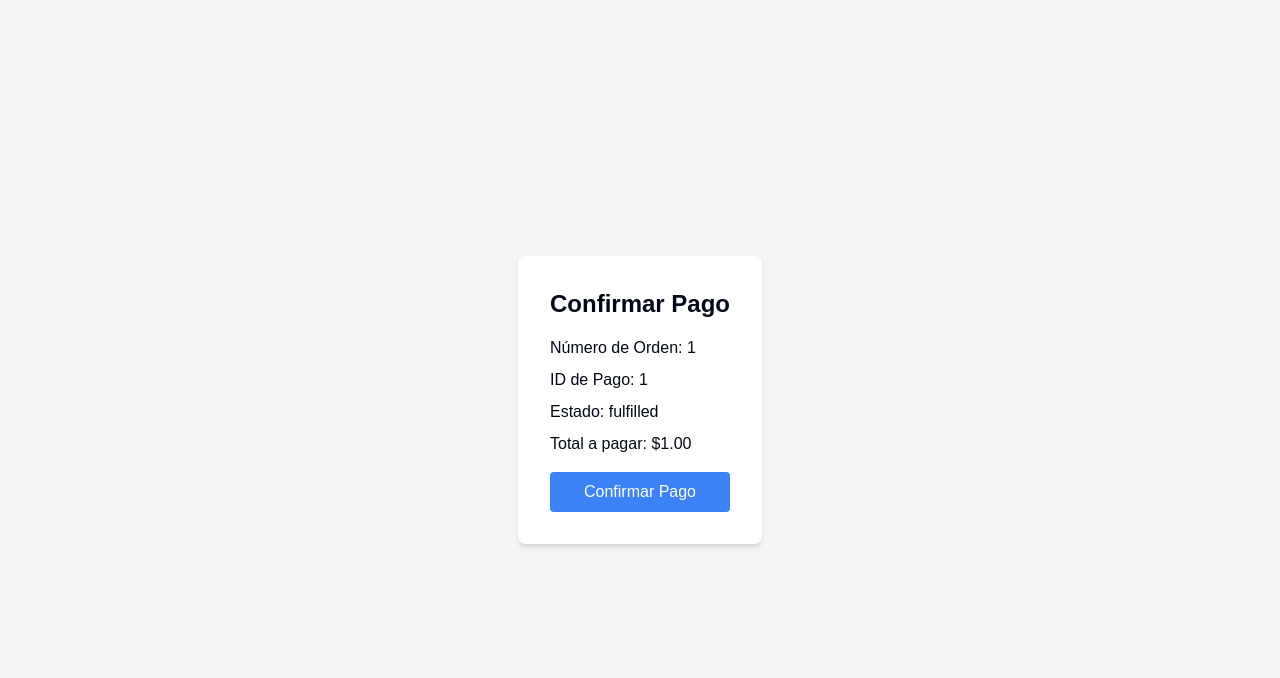
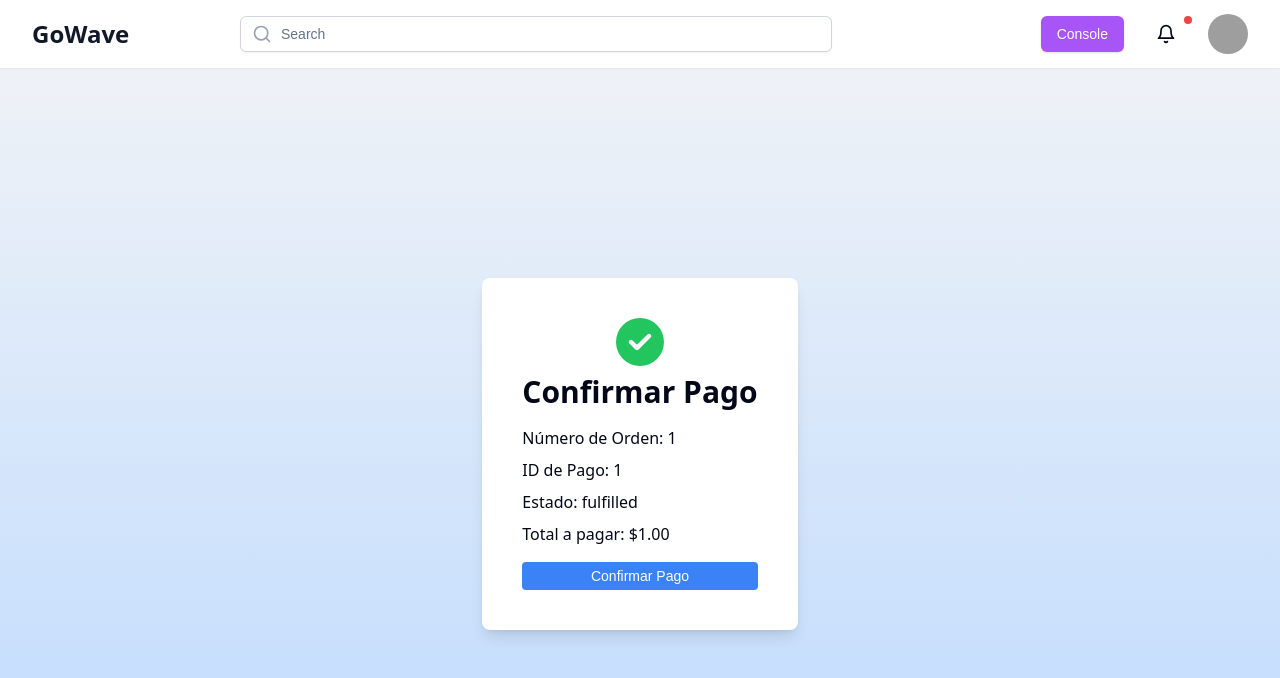
Before and after one commit to Intime-SA/marketFotos, a Next.js app: page /checkout/1/1/1/1/1/1 in a window 1280 px wide. Shown: the top 678 px of the page. Built offline with nearby package versions, Linux system fonts and the light colour scheme; no server answers; grey boxes are pictures that could not be loaded.

Commit message:
pepito primer commit atr aguante la vela

```diff
--- a/package.json
+++ b/package.json
@@ -9,6 +9,9 @@
     "lint": "next lint"
   },
   "dependencies": {
+    "@fortawesome/fontawesome-svg-core": "^6.6.0",
+    "@fortawesome/free-solid-svg-icons": "^6.6.0",
+    "@fortawesome/react-fontawesome": "^0.2.2",
     "@prisma/client": "^5.20.0",
     "@radix-ui/react-avatar": "^1.1.1",
     "@radix-ui/react-dialog": "^1.1.2",
--- a/src/components/checkout/CheckoutConfirmation.tsx
+++ b/src/components/checkout/CheckoutConfirmation.tsx
@@ -1,9 +1,9 @@
-// components/CheckoutConfirmation.tsx
 "use client";
 
 import { useEffect } from "react";
 import { useRouter } from "next/navigation";
 import { PaymentCheckout } from "@/src/lib/definitions";
+import Navbar from "../navbar/navbar";
 
 export default function CheckoutConfirmation({
   payment,
@@ -21,16 +21,21 @@ export default function CheckoutConfirmation({
   }, [router]);
 
   return (
-    <div className="flex flex-col items-center justify-center min-h-screen bg-gray-100">
-      <div className="bg-white p-8 rounded-lg shadow-md text-center">
-        <h1 className="text-2xl font-bold mb-4">¡Pago Confirmado!</h1>
-        <p className="mb-2">Número de Orden: {payment.numberOrder}</p>
-        <p className="mb-2">ID de Pago: {payment.id_payment}</p>
-        <p className="mb-2">Total: ${payment.total.toFixed(2)}</p>
-        <p className="mb-4">Estado: {payment.status}</p>
-        <p className="text-sm text-gray-600">
-          Serás redirigido a la página de transacciones en 5 segundos...
-        </p>
+    <div className="flex flex-col min-h-screen bg-gradient-to-b from-gray-100 to-blue-200">
+      {/* Agregar el Navbar aquí */}
+      <Navbar />
+
+      <div className="flex flex-col items-center justify-center flex-grow">
+        <div className="bg-white p-10 rounded-lg shadow-lg max-w-md mx-auto mt-10 text-center">
+          <h1 className="text-3xl font-bold font-sans mb-4">¡Pago Confirmado!</h1>
+          <p className="mb-2 font-sans">Número de Orden: {payment.numberOrder}</p>
+          <p className="mb-2 font-sans">ID de Pago: {payment.id_payment}</p>
+          <p className="mb-2 font-sans">Total: ${payment.total.toFixed(2)}</p>
+          <p className="mb-4 font-sans">Estado: {payment.status}</p>
+          <p className="text-sm text-gray-600">
+            Serás redirigido a la página de transacciones en 5 segundos...
+          </p>
+        </div>
       </div>
     </div>
   );
--- a/src/components/checkout/CheckoutForm.tsx
+++ b/src/components/checkout/CheckoutForm.tsx
@@ -5,6 +5,9 @@ import { useState } from "react";
 import CheckoutConfirmation from "./CheckoutConfirmation";
 import { PaymentCheckout } from "@/src/lib/definitions";
 import { createPayment } from "@/src/app/actions/actions";
+import Navbar from "../navbar/navbar";
+import { FontAwesomeIcon } from '@fortawesome/react-fontawesome';
+import { faCheckCircle } from '@fortawesome/free-solid-svg-icons';
 
 interface CheckoutFormProps {
   id_comprador: string;
@@ -60,25 +63,64 @@ export default function CheckoutForm({
   }
 
   return (
-    <div className="flex flex-col items-center justify-center min-h-screen bg-gray-100">
+    <div className="flex flex-col min-h-screen bg-gradient-to-b from-gray-100 to-blue-200">
+      {/* Aquí agregamos el Navbar */}
+      <Navbar />
+
+      <div className="flex flex-col items-center justify-center flex-grow">
         <form
           onSubmit={handleSubmit}
-        className="bg-white p-8 rounded-lg shadow-md"
+          className="bg-white p-10 rounded-lg shadow-lg max-w-md mx-auto mt-10"
         >
-        <h1 className="text-2xl font-bold mb-4">Confirmar Pago</h1>
-        <p className="mb-2">Número de Orden: {numberOrder}</p>
-        <p className="mb-2">ID de Pago: {id_payment}</p>
-        <p className="mb-2">Estado: {status}</p>
-        <p className="mb-4">Total a pagar: ${total.toFixed(2)}</p>
+          <div className="mb-4 flex flex-col items-center">
+      <FontAwesomeIcon
+        icon={faCheckCircle}
+        className="h-12 w-12 text-green-500" // Tamaño del ícono
+      />
+      <h1 className="text-3xl font-bold font-sans mt-2">Confirmar Pago</h1>
+    </div>
+          <p className="mb-2 font-sans">Número de Orden: {numberOrder}</p>
+          <p className="mb-2 font-sans">ID de Pago: {id_payment}</p>
+          <p className="mb-2 font-sans">Estado: {status}</p>
+          <p className="mb-4 font-sans">Total a pagar: ${total.toFixed(2)}</p>
           <button
           type="submit"
-          className="w-full bg-blue-500 text-white py-2 px-4 rounded hover:bg-blue-600 transition duration-200"
+          className="w-full bg-blue-500 text-white py-1 px-1 rounded hover:bg-blue-600 transition duration-200 focus:outline-none focus:ring focus:ring-blue-300 flex justify-center items-center text-sm"
           disabled={isLoading}
           >
-          {isLoading ? "Procesando..." : "Confirmar Pago"}
+            {isLoading ? (
+              <>
+                {/* Spinner usando Tailwind */}
+                <svg
+                  className="animate-spin h-5 w-5 text-white mr-2"
+                  xmlns="http://www.w3.org/2000/svg"
+                  fill="none"
+                  viewBox="0 0 24 24"
+                >
+                  <circle
+                    className="opacity-25"
+                    cx="12"
+                    cy="12"
+                    r="10"
+                    stroke="currentColor"
+                    strokeWidth="4"
+                  ></circle>
+                  <path
+                    className="opacity-75"
+                    fill="currentColor"
+                    d="M4 12a8 8 0 018-8v8h8a8 8 0 11-16 0z"
+                  ></path>
+                </svg>
+                Procesando...
+              </>
+            ) : (
+              "Confirmar Pago"
+            )}
           </button>
+
           {error && <p className="text-red-500 mt-4">{error}</p>}
         </form>
       </div>
+    </div>
   );
 }
--- /dev/null
+++ b/src/components/navbar/navbar.tsx
@@ -0,0 +1,78 @@
+"use client";
+
+import React from "react";
+import { Search, Bell, Menu } from "lucide-react";
+import { Button } from "@/src/components/ui/button";
+import { Input } from "@/src/components/ui/input";
+import { Avatar, AvatarFallback, AvatarImage } from "@/src/components/ui/avatar";
+
+interface NavbarProps {
+  onMenuClick?: () => void; // Haciendo onMenuClick opcional
+}
+
+export default function Navbar({ onMenuClick }: NavbarProps) {
+  return (
+    <header className="bg-white shadow-sm lg:static lg:overflow-y-visible">
+      <div className="max-w-7xl mx-auto px-4 sm:px-6 lg:px-8">
+        <div className="relative flex justify-between xl:grid xl:grid-cols-12 lg:gap-8">
+          {/* Logo and Menu */}
+          <div className="flex md:absolute md:left-0 md:inset-y-0 lg:static xl:col-span-2">
+            <div className="flex-shrink-0 flex items-center">
+              <button
+                className="lg:hidden -ml-2 mr-2 h-12 w-12 inline-flex items-center justify-center rounded-md text-gray-500 hover:text-gray-900"
+                onClick={onMenuClick} // Esta línea ahora es segura
+              >
+                <span className="sr-only">Open sidebar</span>
+                <Menu className="h-6 w-6" />
+              </button>
+              <h1 className="text-2xl font-semibold font-sans text-gray-900">
+                GoWave
+              </h1>
+            </div>
+          </div>
+
+          {/* Search Bar */}
+          <div className="min-w-0 flex-1 md:px-8 lg:px-0 xl:col-span-6">
+            <div className="flex items-center px-6 py-4 md:max-w-3xl md:mx-auto lg:max-w-none lg:mx-0 xl:px-0">
+              <div className="w-full hidden lg:block">
+                <label htmlFor="search" className="sr-only">
+                  Search
+                </label>
+                <div className="relative">
+                  <div className="pointer-events-none absolute inset-y-0 left-0 pl-3 flex items-center">
+                    <Search className="h-5 w-5 text-gray-400" />
+                  </div>
+                  <Input
+                    id="search"
+                    name="search"
+                    className="block w-full pl-10 pr-3 py-2 border border-gray-300 rounded-md leading-5 bg-white placeholder-gray-500 focus:outline-none focus:ring-1 focus:ring-purple-500 focus:border-purple-500 sm:text-sm"
+                    placeholder="Search"
+                    type="search"
+                  />
+                </div>
+              </div>
+            </div>
+          </div>
+
+          {/* Console Button and Notifications */}
+          <div className="hidden lg:flex lg:items-center lg:justify-end xl:col-span-4">
+            <Button className="bg-purple-500 hover:bg-purple-600 text-white mr-4">
+              Console
+            </Button>
+            <Button variant="ghost" className="relative mr-4">
+              <Bell className="h-5 w-5" />
+              <span className="absolute top-0 right-0 h-2 w-2 bg-red-500 rounded-full"></span>
+            </Button>
+            <Avatar>
+              <AvatarImage
+                src="/placeholder.svg?height=32&width=32"
+                alt="Admin"
+              />
+              <AvatarFallback>AD</AvatarFallback>
+            </Avatar>
+          </div>
+        </div>
+      </div>
+    </header>
+  );
+}
```
Also changed, not shown: 1 other file (tests, documents, lock files or other folders). Lines whose indentation alone changed are shown as unchanged.
